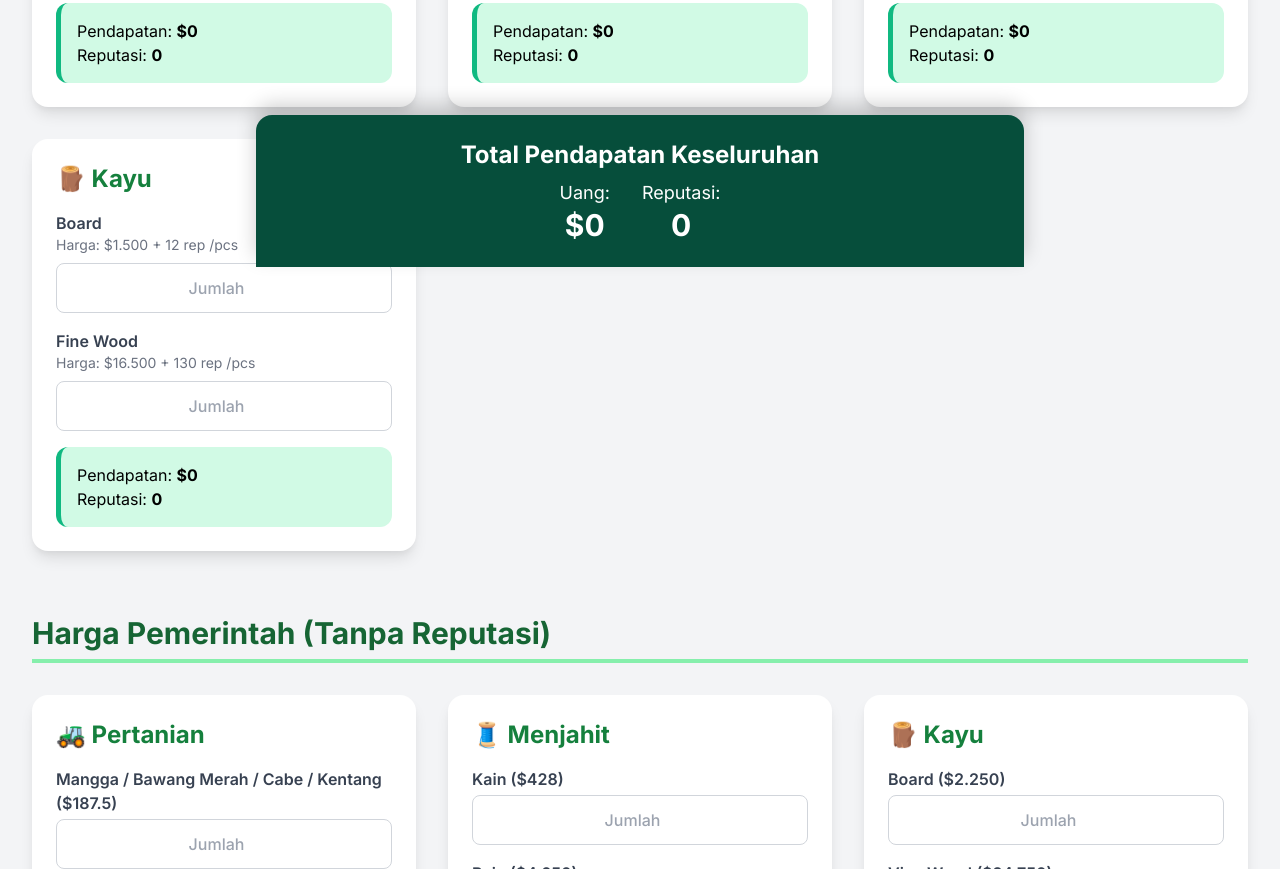
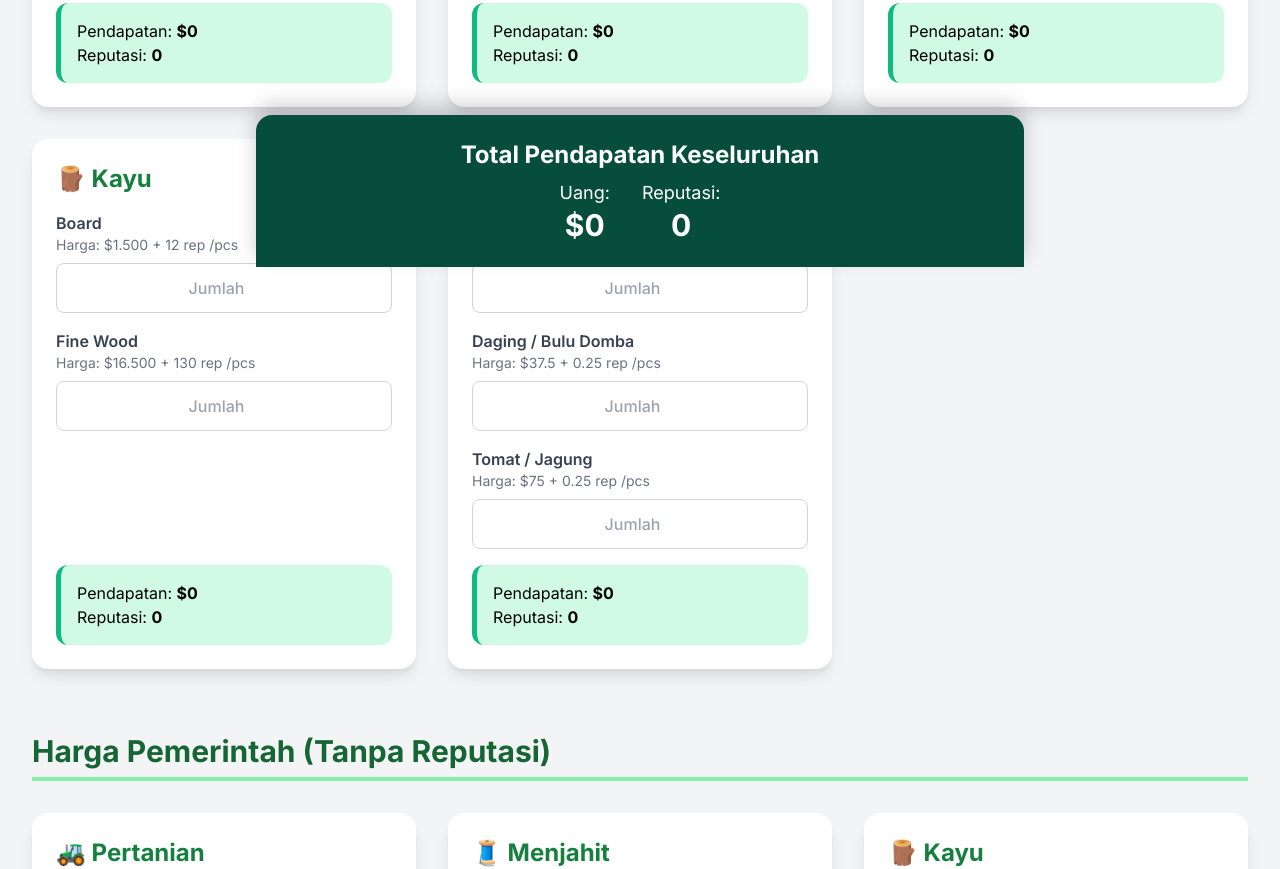
Before and after one commit to JackHH4/Calculator-Website, a plain HTML site: page index.html in a window 1280 px wide. Shown: the part 533-1402 px from the top of the page. Drawn offline with nearby package versions, Linux system fonts and the light colour scheme.

Commit message:
new update
karnaval dagang

```diff
--- a/index.html
+++ b/index.html
@@ -142,6 +142,33 @@
                         <p>Reputasi: <span class="font-bold" data-result="rep">0</span></p>
                     </div>
                 </div>
+                <!-- Karnaval Normal -->
+                <div class="card p-6" data-price-type="normal" data-category="karnaval_normal">
+                    <div class="card-content">
+                        <h3 class="text-2xl font-bold text-green-700 mb-4">🚜 Karnaval</h3>
+                        <div class="space-y-4">
+                            <div>
+                                <label class="font-semibold text-gray-700">Telur / Susu</label>
+                                <p class="text-sm text-gray-500 mb-2">Harga: $75 + 0.5 rep /pcs</p>
+                                <input type="number" min="0" placeholder="Jumlah" class="input-field" data-item="telur_susu">
+                            </div>
+                            <div>
+                                <label class="font-semibold text-gray-700">Daging / Bulu Domba</label>
+                                <p class="text-sm text-gray-500 mb-2">Harga: $37.5 + 0.25 rep /pcs</p>
+                                <input type="number" min="0" placeholder="Jumlah" class="input-field" data-item="domba">
+                            </div>
+                            <div>
+                                <label class="font-semibold text-gray-700">Tomat / Jagung</label>
+                                <p class="text-sm text-gray-500 mb-2">Harga: $75 + 0.25 rep /pcs</p>
+                                <input type="number" min="0" placeholder="Jumlah" class="input-field" data-item="tomat_jagung">
+                            </div>
+                        </div>
+                    </div>
+                    <div class="result-box">
+                        <p>Pendapatan: <span class="font-bold" data-result="uang">$0</span></p>
+                        <p>Reputasi: <span class="font-bold" data-result="rep">0</span></p>
+                    </div>
+                </div>
             </div>
         </section>
 
@@ -247,7 +274,12 @@
                     kayu_normal: {
                         board: { uang: 1500, rep: 12 },
                         fine_wood: { uang: 16500, rep: 130 }
-                    }
+                    },
+                    karnaval_normal: {
+                        domba: { uang: 105, rep: 0.25 },
+                        susu_telur: { uang: 140, rep: 0.5 },
+                        tomat_jagung: { uang: 150, rep: 0.25 }
+                    },
                 },
                 gov: {
                     pertanian_gov: {
```
